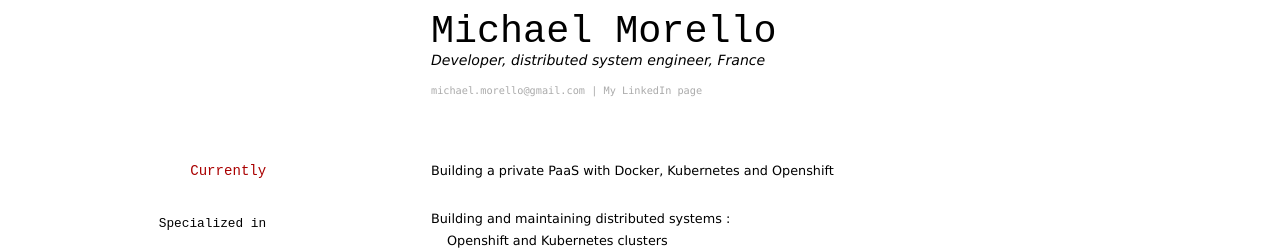
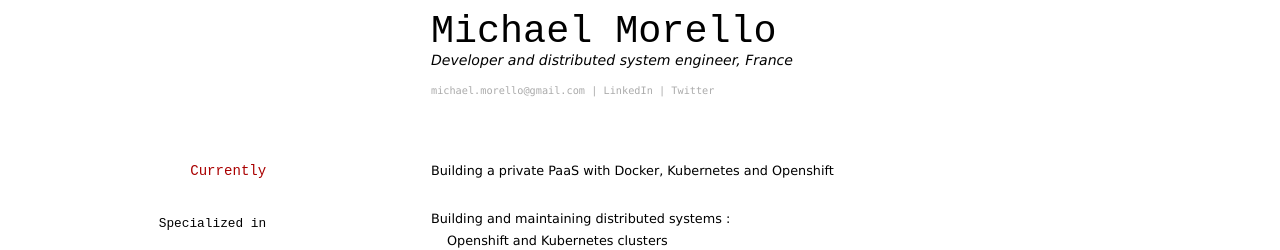
Before and after one commit to barkbay/barkbay.github.com, a Jekyll site: the page built from index.md, in a window 1280 px wide. Shown: the top 250 px of the page. Built offline with Jekyll 4.4.1, drawn with Linux system fonts in a browser that asks for light colours.

Commit message:
try to change list

```diff
--- a/index.md
+++ b/index.md
@@ -3,11 +3,12 @@
 title: Michael Morello's CV
 ---
 # Michael Morello
-Developer, distributed system engineer, France
+Developer and distributed system engineer, France
 
 <div id="webaddress">
 <a href="michael.morello@gmail.com">michael.morello@gmail.com</a>
-| <a href="https://www.linkedin.com/in/michaelmorello/">My LinkedIn page</a>
+| <a href="https://www.linkedin.com/in/michaelmorello/">LinkedIn</a>
+| <a href="https://twitter.com/barkbay">Twitter</a>
 </div>
 
 
@@ -17,20 +18,19 @@
 
 ### Specialized in
 
-* Building and maintaining distributed systems :
-  * Openshift and Kubernetes clusters
-  * Hadoop and big data related softwares (Kafka, Spark...)
-* Automating things with Ansible (and a little bit of Bash)
-* Always keep a close eye on security issues
-* 15+ years of Java
-* Golang newbie *(but as someone who manage distributed systems and did a lot of programming in the past I'm eager to gain new experiences with this language)*
+- Building and maintaining distributed systems :
+  - Openshift and Kubernetes clusters
+  - Hadoop and big data related softwares (Kafka, Spark...)
+- Automating things with Ansible (and a little bit of Bash)
+- Always keep a close eye on security issues
+- 15+ years of Java
+- Golang newbie *(but as someone who manage distributed systems and did a lot of programming in the past I'm eager to gain new experiences with this language)*
 
 ### Research interests
 
-* Distributed systems theory (CAP, FLP)
-* Computing languages (C, Java, Go)
-* IT Security
-
+- Distributed systems theory (CAP, FLP)
+- Computing languages (C, Java, Go)
+- IT Security
 
 ## Education
 
```
